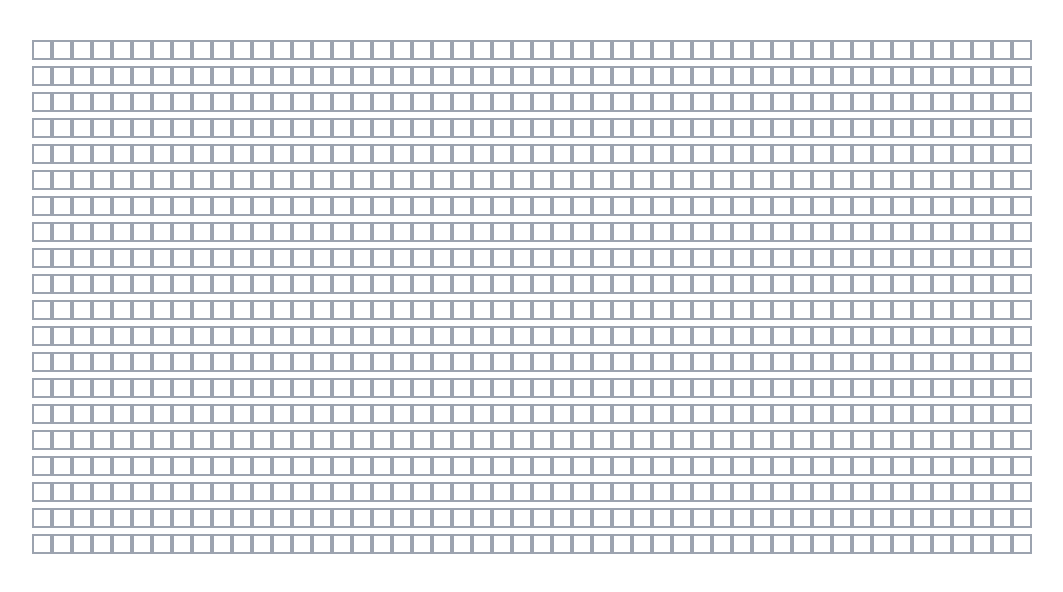
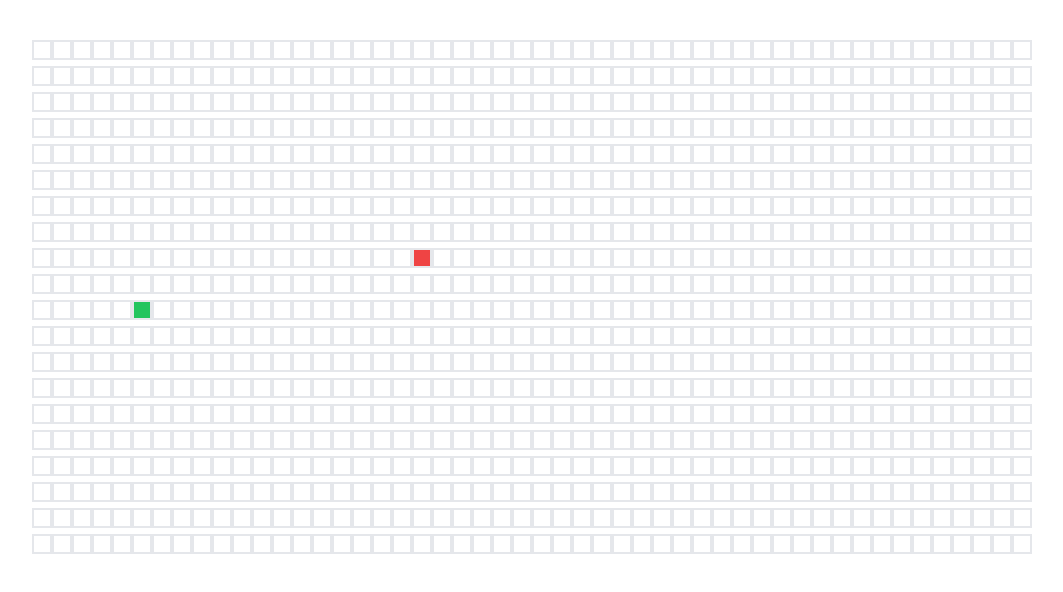
Before and after one commit to rahul01-git/PathFinding, a React (Vite) app: page / in a window 1280 px wide. Shown: the top 592 px of the page, without its empty margins (108-1171 px from the left). Built offline with nearby package versions, Linux system fonts and the light colour scheme.

Commit message:
show custom start and finish point

```diff
--- a/src/PathFindingVisualizer/Node/Node.jsx
+++ b/src/PathFindingVisualizer/Node/Node.jsx
@@ -1,6 +1,10 @@
 import "./node.css";
-export default function Node() {
+export default function Node({ isStart, isFinish }) {
+  const extraClass = isFinish ? "bg-red-500" : isStart ? "bg-green-500" : "";
+
   return (
-    <div className="w-5 h-5 border-2 border-gray-400 inline-block cursor-pointer"></div>
+    <div
+      className={`w-5 h-5 border-2 border-gray-200 inline-block cursor-pointer ${extraClass}`}
+    ></div>
   );
 }
--- a/src/PathFindingVisualizer/PathFindingVisualizer.jsx
+++ b/src/PathFindingVisualizer/PathFindingVisualizer.jsx
@@ -11,9 +11,13 @@ export default function PathFindingVisualizer() {
     <>
       {grids.map((row, rowIdx) => {
         return (
-          <div>
+          <div key={rowIdx}>
             {row.map((node, nodeIdx) => (
-              <Node />
+              <Node
+                key={nodeIdx}
+                isStart={node.isStart}
+                isFinish={node.isFinish}
+              />
             ))}
           </div>
         );
```
